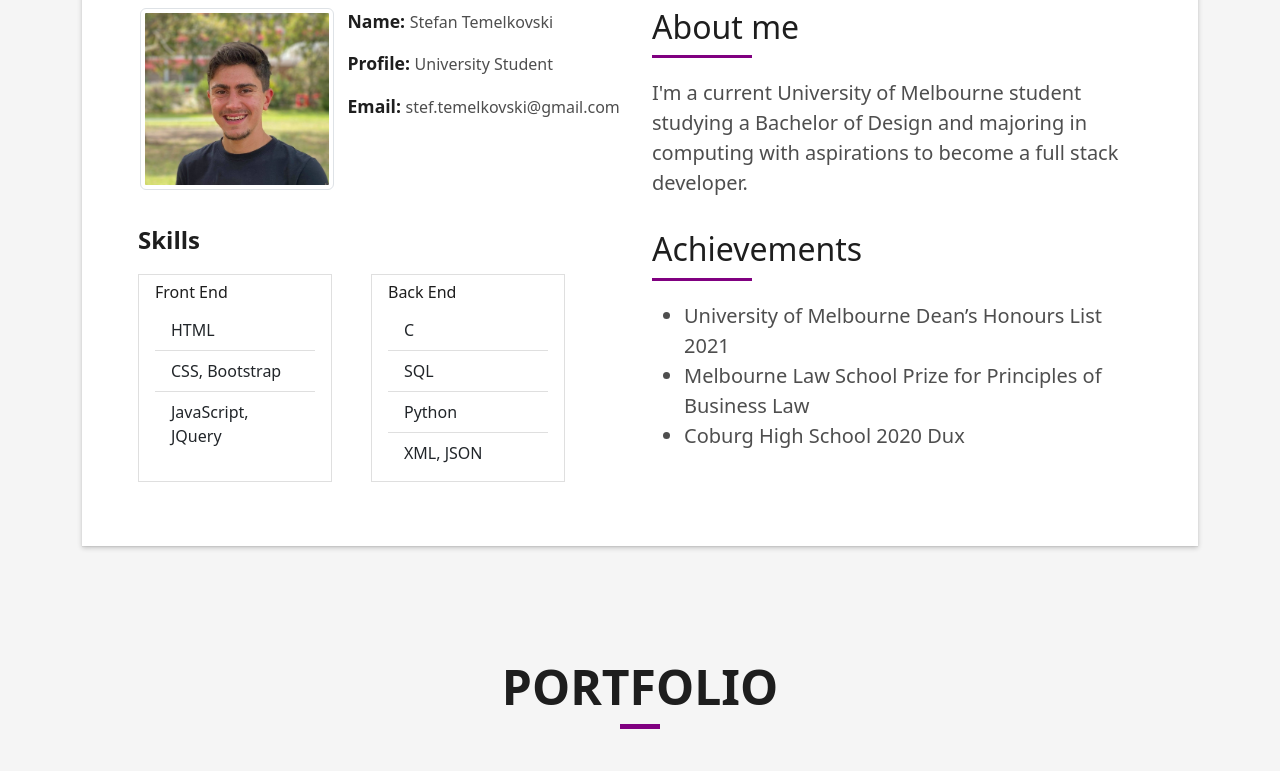
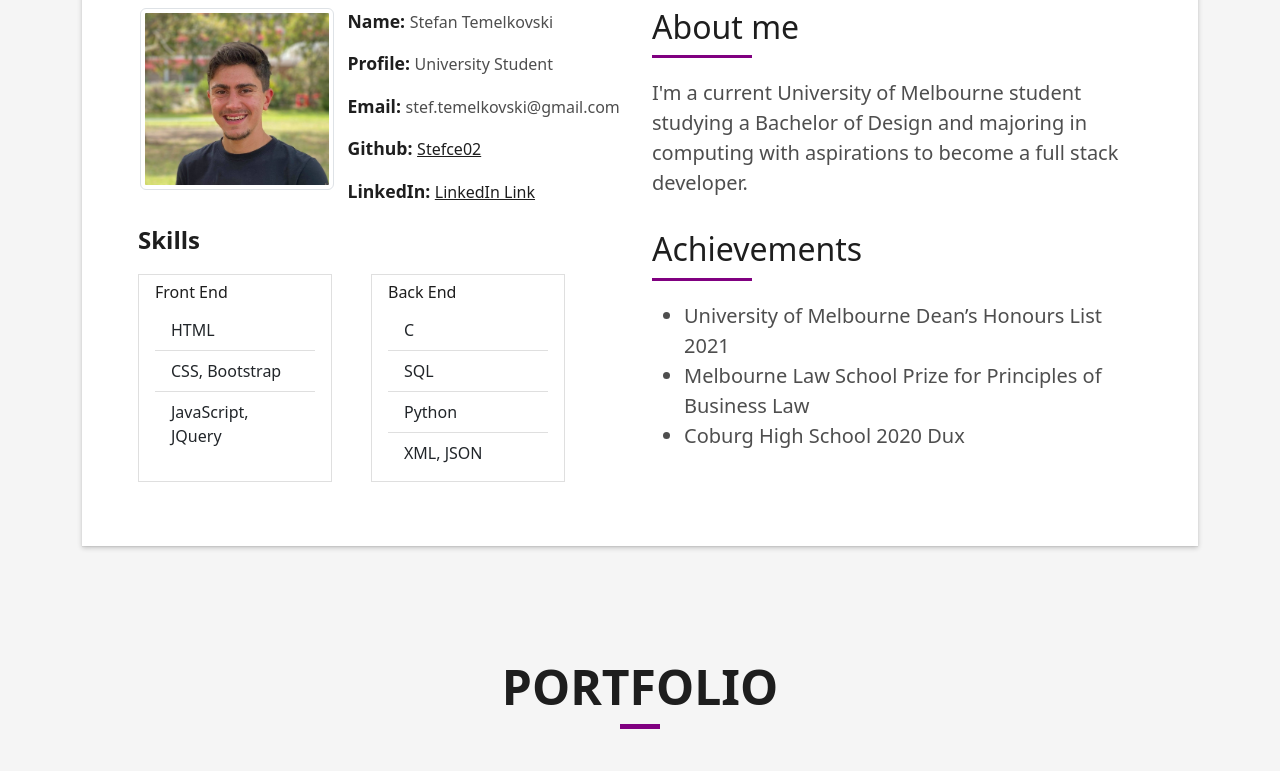
Before and after one commit to Stefce02/STemel_Portfolio, a plain HTML site: page DevFolio/index.html in a window 1280 px wide. Shown: the part 920-1691 px from the top of the page. Drawn offline with Linux system fonts and the light colour scheme.

Commit message:
Added github and linkedin links

```diff
--- a/DevFolio/assets/css/style.css
+++ b/DevFolio/assets/css/style.css
@@ -867,6 +867,10 @@ a:hover {
   margin-left: 0.5rem;
 }
 
+p a {
+  text-decoration: underline;
+}
+
 /*--------------------------------------------------------------
 # Portfolio
 --------------------------------------------------------------*/
--- a/DevFolio/index.html
+++ b/DevFolio/index.html
@@ -79,6 +79,8 @@
                         <p><span class="title-s">Name: </span> <span>Stefan Temelkovski</span></p>
                         <p><span class="title-s">Profile: </span> <span>University Student</span></p>
                         <p><span class="title-s">Email: </span> <span>stef.temelkovski@gmail.com</span></p>
+                        <p><span class="title-s">Github: </span> <span> <a href="https://github.com/Stefce02"> Stefce02 </a></span></p>
+                        <p><span class="title-s">LinkedIn: </span> <span> <a href="https://www.linkedin.com/in/stefan-temelkovski-7441b61b5/"> LinkedIn Link </a></span></p>
                       </div>
                     </div>
                   </div>
```
